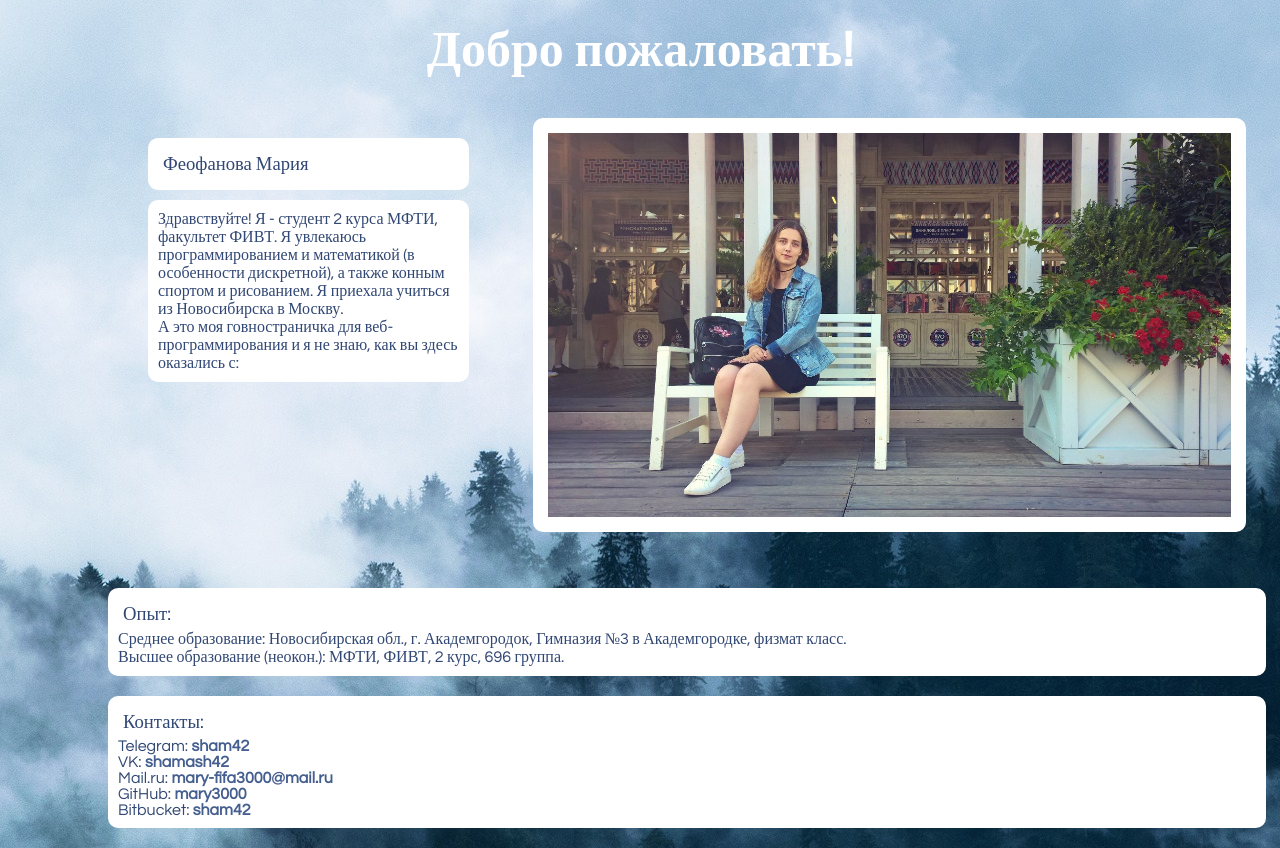
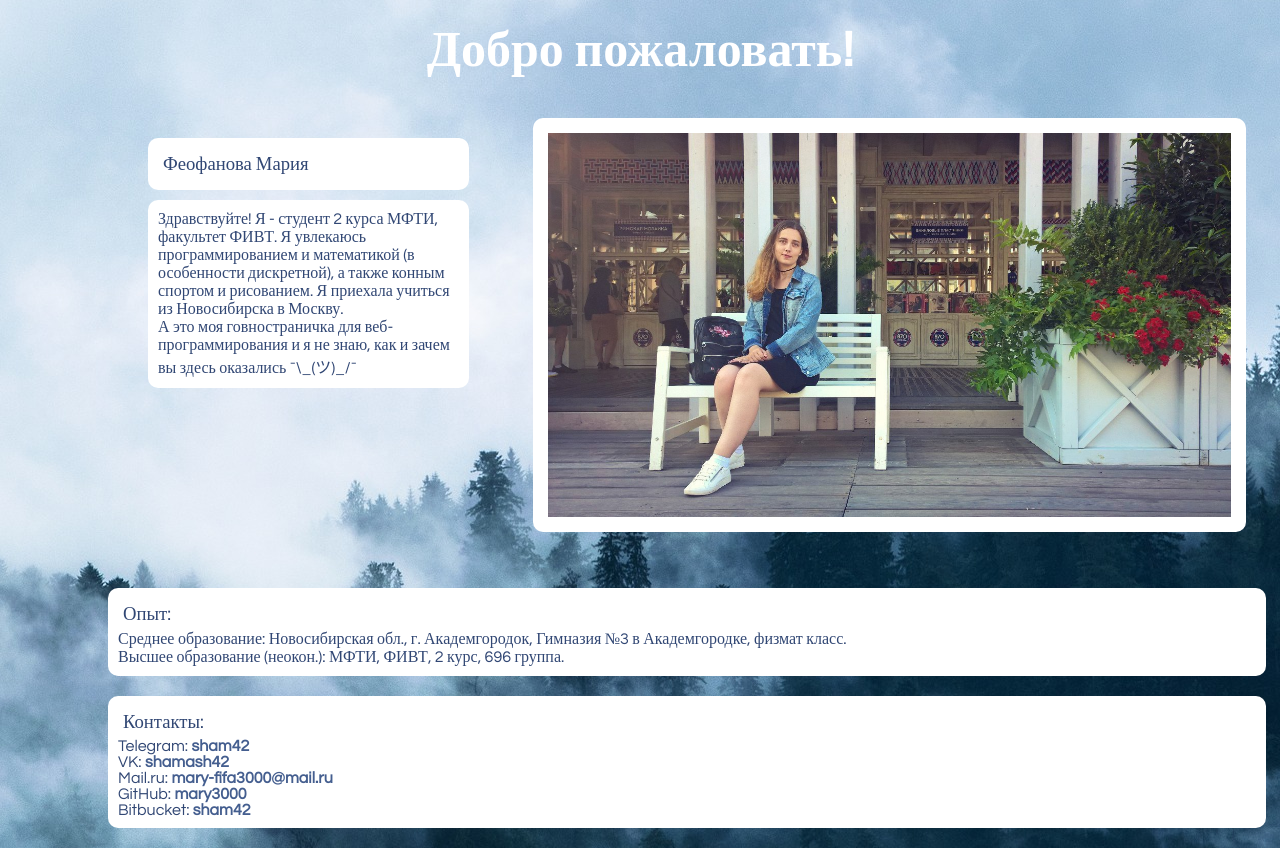
Before and after one commit to mary3000/Personal-site, a plain HTML site: page index.html in a window 1280 px wide. Drawn offline with Linux system fonts and the light colour scheme.

Commit message:
edit text

```diff
--- a/index.html
+++ b/index.html
@@ -11,7 +11,7 @@
     		<div class="box">
     			<div class="name"><p class="big">Феофанова Мария</p></div>
     			<div class="card">Здравствуйте! Я - студент 2 курса МФТИ, факультет ФИВТ. Я увлекаюсь программированием и математикой (в особенности дискретной), а также конным спортом и рисованием. Я приехала учиться из Новосибирска в Москву. <br>
-    			 А это моя говностраничка для веб-программирования и я не знаю, как вы здесь оказались с:</div>
+    			 А это моя говностраничка для веб-программирования и я не знаю, как и зачем вы здесь оказались ¯\_(ツ)_/¯</div>
     		</div>
     		<img class="image" width="auto" src="me.jpg"></div>
 		<div class="experience"> <p class="big">Опыт:</p>
```
